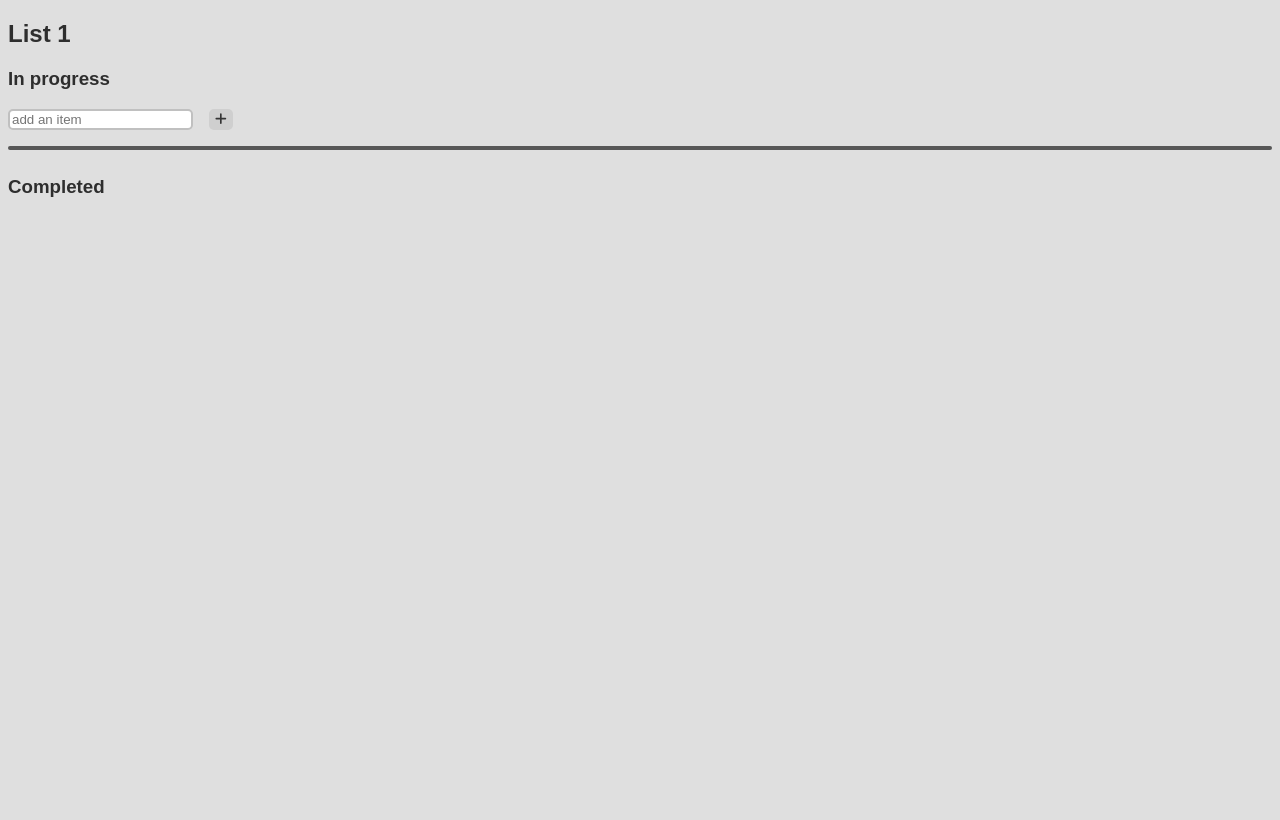
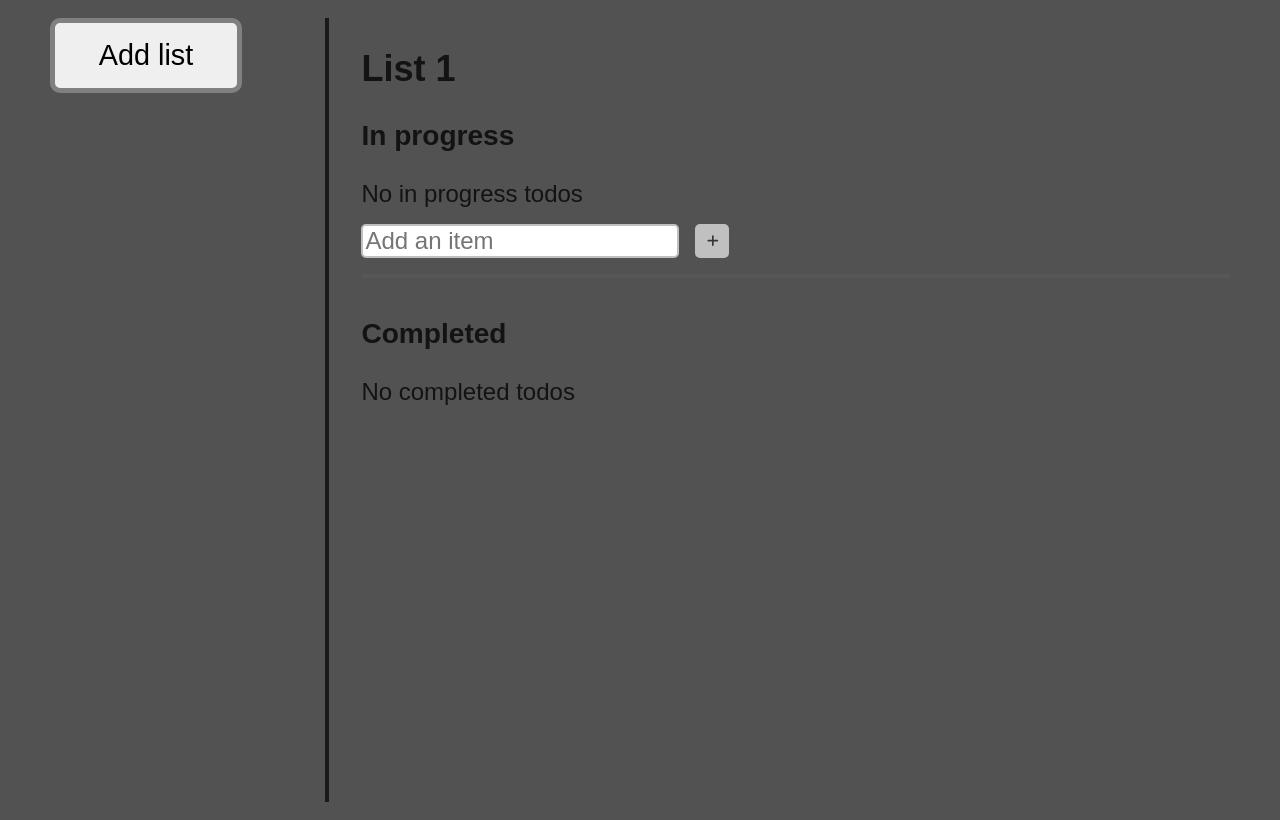
Before and after one commit to MathiasEvjen/todo-list, a React (Vite) app: page / in a window 1280 px wide. Built offline with nearby package versions, Linux system fonts and the light colour scheme.

Commit message:
Oppdatert utseende, lagt inn sidebar, satt inn tekst dersom det ikke er noen gjøremål

```diff
--- a/src/App.jsx
+++ b/src/App.jsx
@@ -1,6 +1,6 @@
 import { useEffect, useState } from "react"
 import List from "./List"
-import ListItem from "./ListItem"
+import Sidebar from "./Sidebar"
 
 function App() {
   const [display, setDisplay] = useState(1)
@@ -28,7 +28,14 @@ function App() {
 
   return (
     <>
-      <List />
+      <div className="wrapper">
+        <div className="sidebar">
+          <Sidebar />
+        </div>
+        <div className="main">
+          <List />
+        </div>
+      </div>
     </>
   )
 }
--- a/src/List.jsx
+++ b/src/List.jsx
@@ -46,11 +46,12 @@ const List = (props) => {
         <div>
             <h2>{name}</h2>
             <h3>In progress</h3>
+            {items.filter(item => !item.completed).length === 0 && "No in progress todos"}
             {items.filter(item => !item.completed).map(item => (
                 <ListItem id={item.id} text={item.text} key={item.id} completed={item.completed} complete={complete} delete={deleteItem}/>
             ))}
             <div className="input">
-                <input id="itemInput" type="text" className="add-item" placeholder="add an item"></input>
+                <input id="itemInput" type="text" className="add-item" placeholder="Add an item"></input>
                 <button className="add-item-button" onClick={() => {
                     const el = document.getElementById("itemInput")
                     if (el.value != "") addItem(el.value);
@@ -60,6 +61,7 @@ const List = (props) => {
             <hr/>
             <div className="completed-items">
                 <h3>Completed</h3>
+                {items.filter(item => item.completed).length === 0 && "No completed todos"}
                 {items.filter(item => item.completed).map(item => (
                     <ListItem id={item.id} text={item.text} key={item.id} completed={item.completed} complete={complete} delete={deleteItem}/>
                 ))}
--- a/src/ListItem.jsx
+++ b/src/ListItem.jsx
@@ -1,8 +1,7 @@
 import { FontAwesomeIcon } from "@fortawesome/react-fontawesome";
 import { faXmark } from "@fortawesome/free-solid-svg-icons";
-import { useState } from "react";
+const ListItem = (props) => {
 
-const ListItem = (props) => {
     return(
         <div className="list-item">
             <input type="checkbox" checked={props.completed} onChange={e => props.complete(props.id, e.target.checked)}></input>
--- a/src/Sidebar.jsx
+++ b/src/Sidebar.jsx
@@ -0,0 +1,10 @@
+
+const Sidebar = () => {
+    return(
+        <div>
+            <button className="add-list">Add list</button>
+        </div>
+    );
+}
+
+export default Sidebar
--- a/src/index.css
+++ b/src/index.css
@@ -1,7 +1,8 @@
 body {
     font-family: arial, sans-serif;
-    color: rgb(46, 46, 46);
-    background-color: rgb(223, 223, 223);
+    color: rgb(19, 19, 19);
+    background-color: rgb(82, 82, 82);
+    font-size: x-large;
 }
 
 hr {
@@ -12,14 +13,36 @@ hr {
     margin-top: 1rem;
 }
 
+.wrapper {
+    display: grid;
+    grid-template-columns: 7;
+    grid-template-rows: 1;
+    height: 98vh;
+    padding: 10px;
+}
+
+.sidebar {
+    grid-column: 1 / 2;
+    border-right: 4px solid rgba(19, 19, 19, 0.904);
+    margin-right: 2rem;
+    margin-left: 2rem;
+    display: flex;
+    flex-direction: column;
+}
+
+.main {
+    grid-column: 2 / 8;
+    margin-right: 2rem;
+}
+
 .list-item {
     display: flex;
     flex-direction: row;
-    border: 2px solid rgb(104, 104, 104);
+    border: 4px solid rgb(182, 88, 11);
     border-radius: 5px;
-    background-color: rgb(179, 179, 179);
+    background-color: rgba(218, 111, 24, 0.822);
     padding: 0.5rem;
-    gap: 0.5rem;
+    gap: 0.75rem;
     margin-bottom: 0.5rem;
 }
 
@@ -27,6 +50,13 @@ hr {
     margin: 0;
     color: rgb(48, 48, 48);
     font-weight: bold;
+}
+
+.list-item input[type="checkbox"] {
+    cursor: pointer;
+    height: 25px;
+    width: 25px;
+    accent-color: #38d845;
 }
 
 .content {
@@ -41,20 +71,24 @@ hr {
 .delete-button {
     border-radius: 5px;
     border: none;
-    color: rgb(77, 77, 77);
-    background-color: rgb(156, 156, 156);
+    color: rgb(202, 202, 202);
+    background-color: rgb(179, 83, 4);
 }
 
 .delete-button:hover {
-    color: hsl(0, 98%, 37%);
+    color: hsl(0, 100%, 50%);
     cursor: pointer;
-    background-color: rgb(119, 119, 119);
+    background-color: rgb(161, 66, 3);
 }
 
 .input {
     display: flex;
     gap: 1rem;
     margin-top: 1rem;
+}
+
+.input input {
+    font-size: 1.5rem;
 }
 
 .add-item {
@@ -65,7 +99,8 @@ hr {
 .add-item-button {
     border: none;
     border-radius: 5px;
-    background-color: rgb(207, 207, 207);
+    width: 34px;
+    background-color: rgb(192, 192, 192);
     color: rgb(53, 53, 53);
 }
 
@@ -77,9 +112,9 @@ hr {
 .completed-items .list-item {
     display: flex;
     flex-direction: row;
-    border: 2px solid rgb(68, 68, 68);
+    border: 4px solid rgb(126, 51, 8);
     border-radius: 5px;
-    background-color: rgb(116, 116, 116);
+    background-color: rgb(163, 74, 14);
     padding: 0.5rem;
     gap: 0.5rem;
     margin-bottom: 0.5rem;
@@ -94,12 +129,25 @@ hr {
 .completed-items .delete-button {
     border-radius: 5px;
     border: none;
-    color: rgb(136, 136, 136);
-    background-color: rgb(63, 63, 63);
+    color: rgb(185, 185, 185);
+    background-color: rgb(122, 50, 8);
 }
 
 .completed-items .delete-button:hover {
-    color: hsl(0, 98%, 37%);
+    color: hsl(0, 100%, 50%);
     cursor: pointer;
     background-color: rgb(141, 141, 141);
 }
+
+.add-list {
+    border: 5px solid gray;
+    border-radius: 10px;
+    padding: 1rem;
+    font-size: larger;
+    width: 12rem;
+}
+
+.add-list:hover {
+    cursor: pointer;
+    background-color: rgb(228, 228, 228);
+}
```
